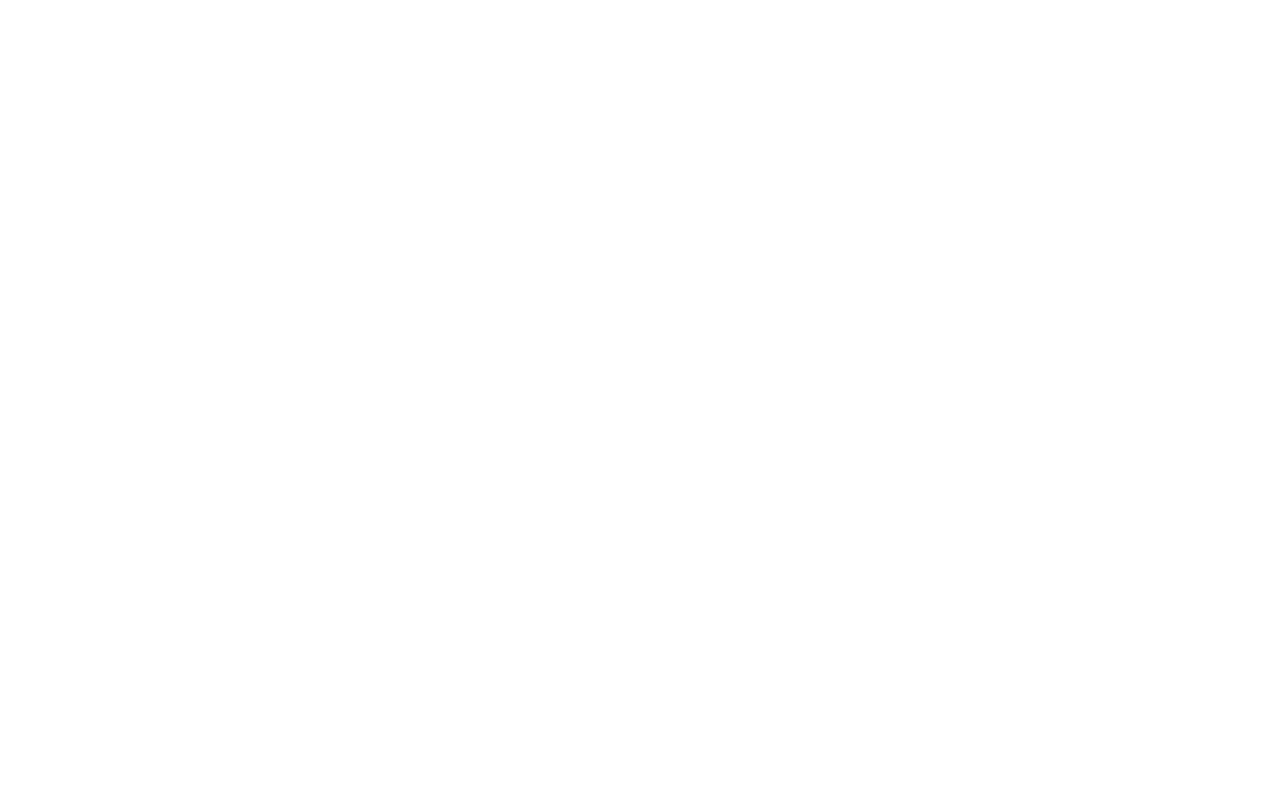
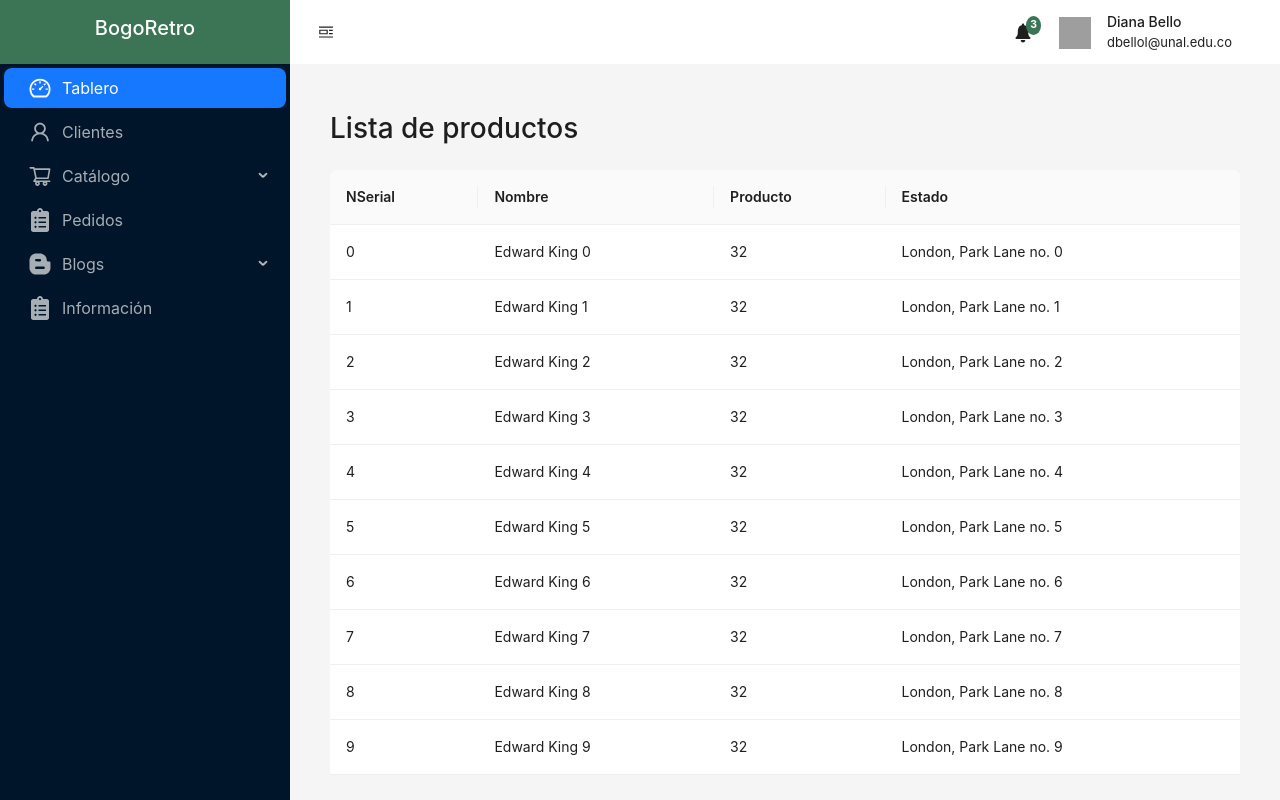
Before and after one commit to dbellol/BogoRetro, a React (Create React App) app in the folder BogotaRetroShop/admin-bogoretro-app/: page /admin/product-list in a window 1280 px wide. Before the commit this address had no page. Built offline with nearby package versions, Linux system fonts and the light colour scheme; grey boxes are pictures that could not be loaded; the HTML template or start-up script is replaced by a standard one.

Commit message:
Listas y rutas

```diff
--- a/BogotaRetroShop/admin-bogoretro-app/src/App.js
+++ b/BogotaRetroShop/admin-bogoretro-app/src/App.js
@@ -8,6 +8,12 @@
 import Enquiries from './pages/Enquiries';
 import Bloglist from './pages/Bloglist';
 import Blogcategorylist from './pages/Blogcategorylist';
+import Orders from './pages/Orders';
+import Customers from './pages/Customers';
+import Productlist from './pages/ProductList';
+import Brandlist from './pages/BrandList';
+import Categorylist from './pages/Categorylist';
+import Colorlist from './pages/Colorlist';
 function App() {
   return (
     <Router>
@@ -20,7 +26,12 @@
           <Route path="enquiries" element={<Enquiries/>}/>
           <Route path="blog-list" element={<Bloglist/>}/>
           <Route path="blog-category-list" element={<Blogcategorylist/>}/>
-
+          <Route path="orders" element={<Orders/>}/>
+          <Route path="customers" element={<Customers/>}/>
+          <Route path="product-list" element={<Productlist/>}/>
+          <Route path="list-brand" element={<Brandlist/>}/>
+          <Route path="list-category" element={<Categorylist/>}/>
+          <Route path="list-color" element={<Colorlist/>}/>
         </Route>
       </Routes>
     </Router>
--- /dev/null
+++ b/BogotaRetroShop/admin-bogoretro-app/src/pages/BrandList.js
@@ -0,0 +1,41 @@
+import React from 'react'
+import { Table } from 'antd';
+const columns = [
+  {
+    title: 'NSerial',
+    dataIndex: 'key',
+  },
+  {
+    title: 'Nombre',
+    dataIndex: 'name',
+  },
+  {
+    title: 'Producto',
+    dataIndex: 'product',
+  },
+  {
+    title: 'Estado',
+    dataIndex: 'status',
+  },
+];
+const data1 = [];
+for (let i = 0; i < 46; i++) {
+  data1.push({
+    key: i,
+    name: `Edward King ${i}`,
+    product: 32,
+    status: `London, Park Lane no. ${i}`,
+  });
+}
+const Brandlist = () => {
+  return (
+    <div>
+        <h3 className='mb-4'>Lista de marcas </h3>
+        <div>
+            <Table columns={columns} dataSource={data1} />
+        </div>
+    </div>
+  )
+}
+
+export default Brandlist;
--- /dev/null
+++ b/BogotaRetroShop/admin-bogoretro-app/src/pages/Categorylist.js
@@ -0,0 +1,41 @@
+import React from 'react'
+import { Table } from 'antd';
+const columns = [
+  {
+    title: 'NSerial',
+    dataIndex: 'key',
+  },
+  {
+    title: 'Nombre',
+    dataIndex: 'name',
+  },
+  {
+    title: 'Producto',
+    dataIndex: 'product',
+  },
+  {
+    title: 'Estado',
+    dataIndex: 'status',
+  },
+];
+const data1 = [];
+for (let i = 0; i < 46; i++) {
+  data1.push({
+    key: i,
+    name: `Edward King ${i}`,
+    product: 32,
+    status: `London, Park Lane no. ${i}`,
+  });
+}
+const Categorylist = () => {
+  return (
+    <div>
+        <h3 className='mb-4'>Lista de categorías </h3>
+        <div>
+            <Table columns={columns} dataSource={data1} />
+        </div>
+    </div>
+  )
+}
+
+export default Categorylist;
--- /dev/null
+++ b/BogotaRetroShop/admin-bogoretro-app/src/pages/Colorlist.js
@@ -0,0 +1,41 @@
+import React from 'react'
+import { Table } from 'antd';
+const columns = [
+  {
+    title: 'NSerial',
+    dataIndex: 'key',
+  },
+  {
+    title: 'Nombre',
+    dataIndex: 'name',
+  },
+  {
+    title: 'Producto',
+    dataIndex: 'product',
+  },
+  {
+    title: 'Estado',
+    dataIndex: 'status',
+  },
+];
+const data1 = [];
+for (let i = 0; i < 46; i++) {
+  data1.push({
+    key: i,
+    name: `Edward King ${i}`,
+    product: 32,
+    status: `London, Park Lane no. ${i}`,
+  });
+}
+const Colorlist = () => {
+  return (
+    <div>
+        <h3 className='mb-4'>Lista de Colores </h3>
+        <div>
+            <Table columns={columns} dataSource={data1} />
+        </div>
+    </div>
+  )
+}
+
+export default Colorlist;
--- /dev/null
+++ b/BogotaRetroShop/admin-bogoretro-app/src/pages/Customers.js
@@ -0,0 +1,41 @@
+import React from 'react'
+import { Table } from 'antd';
+const columns = [
+  {
+    title: 'NSerial',
+    dataIndex: 'key',
+  },
+  {
+    title: 'Nombre',
+    dataIndex: 'name',
+  },
+  {
+    title: 'Producto',
+    dataIndex: 'product',
+  },
+  {
+    title: 'Estado',
+    dataIndex: 'status',
+  },
+];
+const data1 = [];
+for (let i = 0; i < 46; i++) {
+  data1.push({
+    key: i,
+    name: `Edward King ${i}`,
+    product: 32,
+    status: `London, Park Lane no. ${i}`,
+  });
+}
+const Customers = () => {
+  return (
+    <div>
+        <h3 className='mb-4'>Clientes </h3>
+        <div>
+            <Table columns={columns} dataSource={data1} />
+        </div>
+    </div>
+  )
+}
+
+export default Customers;
--- /dev/null
+++ b/BogotaRetroShop/admin-bogoretro-app/src/pages/Orders.js
@@ -0,0 +1,41 @@
+import React from 'react'
+import { Table } from 'antd';
+const columns = [
+  {
+    title: 'NSerial',
+    dataIndex: 'key',
+  },
+  {
+    title: 'Nombre',
+    dataIndex: 'name',
+  },
+  {
+    title: 'Producto',
+    dataIndex: 'product',
+  },
+  {
+    title: 'Estado',
+    dataIndex: 'status',
+  },
+];
+const data1 = [];
+for (let i = 0; i < 46; i++) {
+  data1.push({
+    key: i,
+    name: `Edward King ${i}`,
+    product: 32,
+    status: `London, Park Lane no. ${i}`,
+  });
+}
+const Orders = () => {
+  return (
+    <div>
+        <h3 className='mb-4'>Pedidos </h3>
+        <div>
+            <Table columns={columns} dataSource={data1} />
+        </div>
+    </div>
+  )
+}
+
+export default Orders;
--- /dev/null
+++ b/BogotaRetroShop/admin-bogoretro-app/src/pages/ProductList.js
@@ -0,0 +1,41 @@
+import React from 'react'
+import { Table } from 'antd';
+const columns = [
+  {
+    title: 'NSerial',
+    dataIndex: 'key',
+  },
+  {
+    title: 'Nombre',
+    dataIndex: 'name',
+  },
+  {
+    title: 'Producto',
+    dataIndex: 'product',
+  },
+  {
+    title: 'Estado',
+    dataIndex: 'status',
+  },
+];
+const data1 = [];
+for (let i = 0; i < 46; i++) {
+  data1.push({
+    key: i,
+    name: `Edward King ${i}`,
+    product: 32,
+    status: `London, Park Lane no. ${i}`,
+  });
+}
+const Productlist = () => {
+  return (
+    <div>
+        <h3 className='mb-4'>Lista de productos </h3>
+        <div>
+            <Table columns={columns} dataSource={data1} />
+        </div>
+    </div>
+  )
+}
+
+export default Productlist;
```
